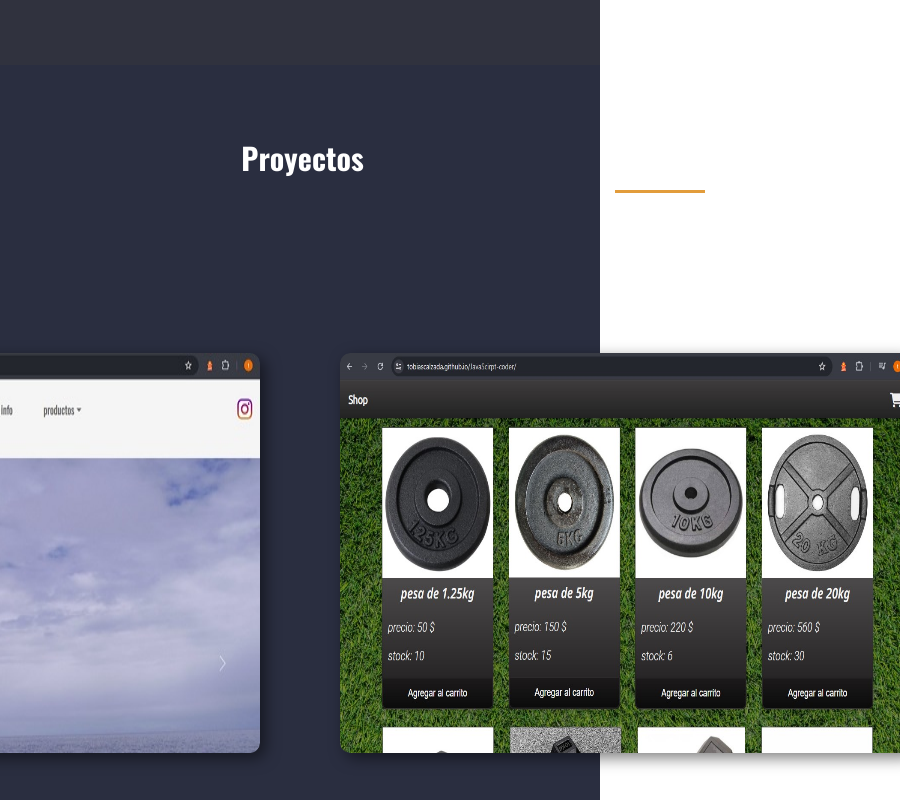
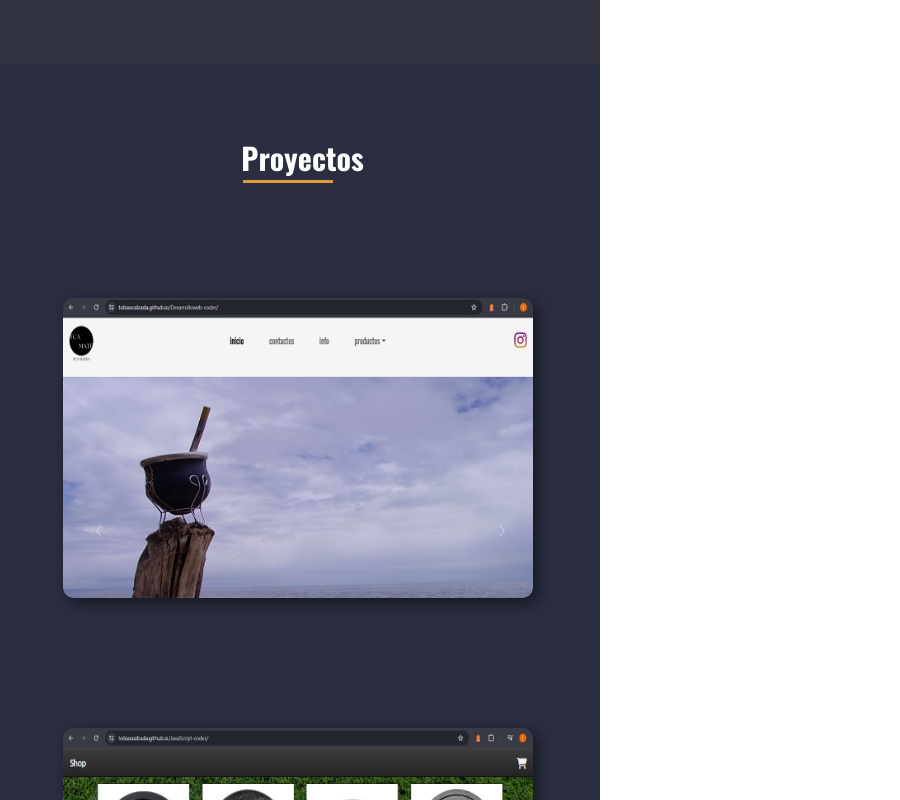
Before and after one commit to TobiasCalzada/portafolio, a React (Create React App) app: page / in a window 600 px wide. Shown: the part 4220-5020 px from the top of the page, 900 px wide, since content can reach past the window. Built offline with nearby package versions, Linux system fonts and the light colour scheme.

Commit message:
resposive de paginas

```diff
--- a/src/Componentes/Main/Main.css
+++ b/src/Componentes/Main/Main.css
@@ -34,6 +34,7 @@ html{
 }
 
 .seccion5{
+    height: 1300px;
     background-color:   #2a2e40;
 }
 
@@ -88,3 +89,16 @@ html{
         height: 1450px;
     }
 }
+
+/*seccion 5*/
+@media (max-width:1200px) and (min-width:640px) {
+    .seccion5{
+        height: 1800px;
+    }
+}
+
+@media (max-width:640px) and (min-width:540px) {
+    .seccion5{
+        height: 1550px;
+    }
+}
--- a/src/Componentes/Main/QuintaSeccion/CardsPaginas/CardsPagina.css
+++ b/src/Componentes/Main/QuintaSeccion/CardsPaginas/CardsPagina.css
@@ -1,6 +1,6 @@
 
 .wrapper{
-    padding: 10px 10%;
+    padding: 20px 10%;
 }
 
 .padreLinksPaginas{
@@ -109,6 +109,7 @@
     font-weight: 600;
     transition-duration: .3s;
 }
+
   /* hover effect on button width */
 .botonDeLinks:hover {
     width:95px;
@@ -143,3 +144,87 @@
     color: #56dc90;
     text-align: center;
 }
+
+@media (max-width:640px) and (min-width:540px) {
+    .box{
+        height: 300px;
+        width: 470px;
+    }
+
+    .padreLinksPaginas{
+        margin: 15px 0 0 0;
+    }
+
+    .overlay{
+        background: linear-gradient( #1c1c1c00,#1c1c1c 50%);
+    }
+
+    .overlay p{
+        width: 400px;
+        font-size: 11px;
+    }
+
+    .overlay h3{
+        margin-bottom: 10px;
+        font-size: 23px;
+        margin-top: 100%;
+    }
+
+    .overlay a{
+        border-radius: 50px;
+        padding: 0px 11px;
+        font-size: 13px;
+        margin-bottom: 37px;
+    }
+
+    .botonDeLinks {
+        width: 30px;
+        height: 30px;
+    }
+
+    .webPaginaIcono{
+        font-size: 16px;
+    }
+}
+
+@media (max-width:540px) and (min-width:400px) {
+    .box{
+        height: 240px;
+        width: 360px;
+    }
+
+    .padreLinksPaginas{
+        margin: 15px 0 0 0;
+    }
+
+    .overlay{
+        background: linear-gradient( #1c1c1c00,#1c1c1c 40%);
+    }
+
+    .overlay p{
+        width: 330px;
+        font-size: 10px;
+    }
+
+    .overlay h3{
+        margin-bottom: 10px;
+        font-size: 23px;
+        margin-top: 160%;
+    }
+
+    .overlay a{
+        border-radius: 50px;
+        padding: 0px 11px;
+        font-size: 13px;
+        margin-bottom: 45px;
+    }
+
+    .botonDeLinks {
+        width: 30px;
+        height: 30px;
+    }
+
+    .webPaginaIcono{
+        font-size: 16px;
+    }
+}
--- a/src/Componentes/Main/QuintaSeccion/PaginasWeb/PaginasWeb.css
+++ b/src/Componentes/Main/QuintaSeccion/PaginasWeb/PaginasWeb.css
@@ -1,11 +1,10 @@
 .contenedorCardsPaginas{
-    height: 1100px;
     display: grid;
-    grid-template-rows: 200px;
+    grid-template-rows: 400px;
     grid-template-columns: 570px 570px;
     justify-content: center;
     align-items: center;
-    margin-top:260px;
+    margin-top:170px;
     gap: 80px;
 }
 
@@ -22,5 +21,38 @@
     height: 3px;
     width: 90px;
     background-color:  #E29C3B;
-    margin: 10px 0 0 615px;
+    margin-right: 25px;
 }
+
+.headerDeProyectos{
+    display: flex;
+    flex-direction: column;
+    align-items: center;
+}
+
+@media (max-width:1200px) and (min-width:640px) {
+    .contenedorCardsPaginas{
+        grid-template-rows: 500px 500px 500px;
+        grid-template-columns: 574px;
+        margin-top:90px;
+        gap: 0px;
+    }
+}
+
+@media (max-width:640px) and (min-width:540px) {
+    .contenedorCardsPaginas{
+        grid-template-rows: 430px 430px 430px;
+        grid-template-columns: 475px;
+        margin-top:50px;
+        gap: 0px;
+    }
+}
+
+@media (max-width:540px) and (min-width:400px) {
+    .contenedorCardsPaginas{
+        grid-template-rows: 340px 340px 340px;
+        grid-template-columns: 363px;
+        margin-top:70px;
+        gap: 0px;
+    }
+}
--- a/src/Componentes/Main/QuintaSeccion/PaginasWeb/PaginasWeb.jsx
+++ b/src/Componentes/Main/QuintaSeccion/PaginasWeb/PaginasWeb.jsx
@@ -8,8 +8,10 @@ function PaginasWeb(){
 
     return(
         <div>
-            <h2 className="tituloDePaginas" id="idseccion5">Proyectos</h2>
-            <div className="dividerDeProyectos"></div>
+            <section className="headerDeProyectos">
+                <h2 className="tituloDePaginas" id="idseccion5">Proyectos</h2>
+                <div className="dividerDeProyectos"></div>
+            </section>
             <div className="contenedorCardsPaginas">
                 <CardsPagina
                     imagen={proyectoDesarrolloWeb}
```
